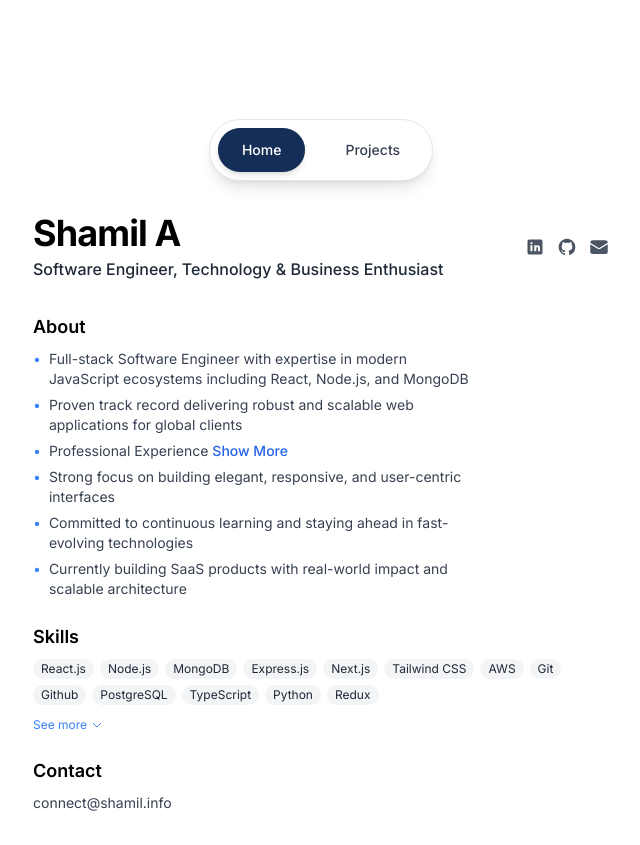
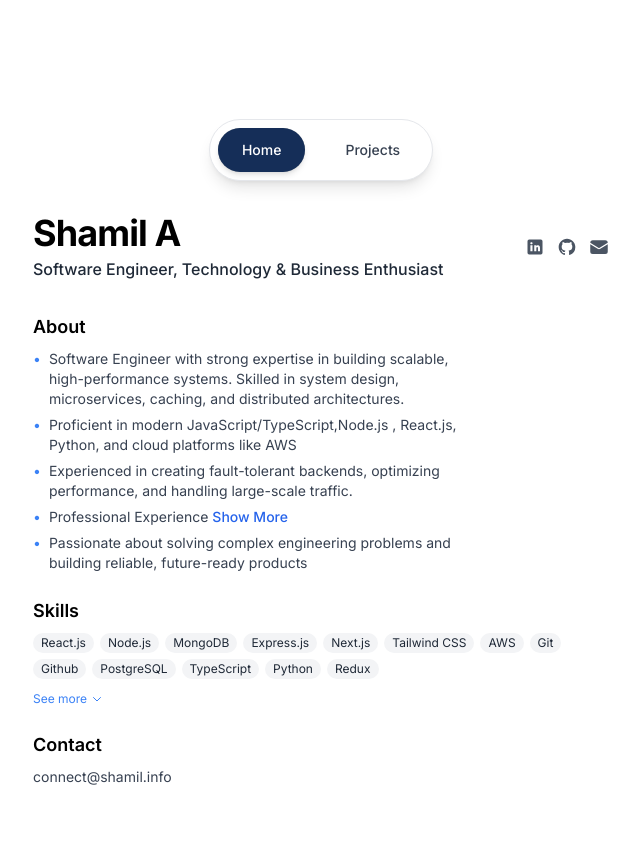
Before and after one commit to Shaamiilll/Shamil-Nextjs-Portfolio, a Next.js app: page / in a window 1280 px wide. Shown: the whole page, without its empty margins (319-959 px from the left). After the commit the page ends 819 px from the top, so only its background shows below. Built offline with nearby package versions, Linux system fonts and the light colour scheme.

Commit message:
Update : updated the about section

```diff
--- a/src/components/sections/AboutSection.tsx
+++ b/src/components/sections/AboutSection.tsx
@@ -4,17 +4,15 @@ import { motion } from "framer-motion";
 
 const AboutSection = () => {
   const aboutItems = [
-    "Full-stack Software Engineer with expertise in modern JavaScript ecosystems including React, Node.js, and MongoDB",
-    "Proven track record delivering robust and scalable web applications for global clients",
+    "Software Engineer with strong expertise in building scalable, high-performance systems. Skilled in system design, microservices, caching, and distributed architectures.",
+    "Proficient in modern JavaScript/TypeScript,Node.js , React.js, Python, and cloud platforms like AWS",
+    " Experienced in creating fault-tolerant backends, optimizing performance, and handling large-scale traffic.",
     {
       text: "Professional Experience",
       link: "https://www.linkedin.com/in/shamilamiyan/details/experience/",
       linkText: "Show More"
     },
-
-    "Strong focus on building elegant, responsive, and user-centric interfaces",
-    "Committed to continuous learning and staying ahead in fast-evolving technologies",
-    "Currently building SaaS products with real-world impact and scalable architecture",
+    "Passionate about solving complex engineering problems and building reliable, future-ready products"
   ];
 
   return (
```
